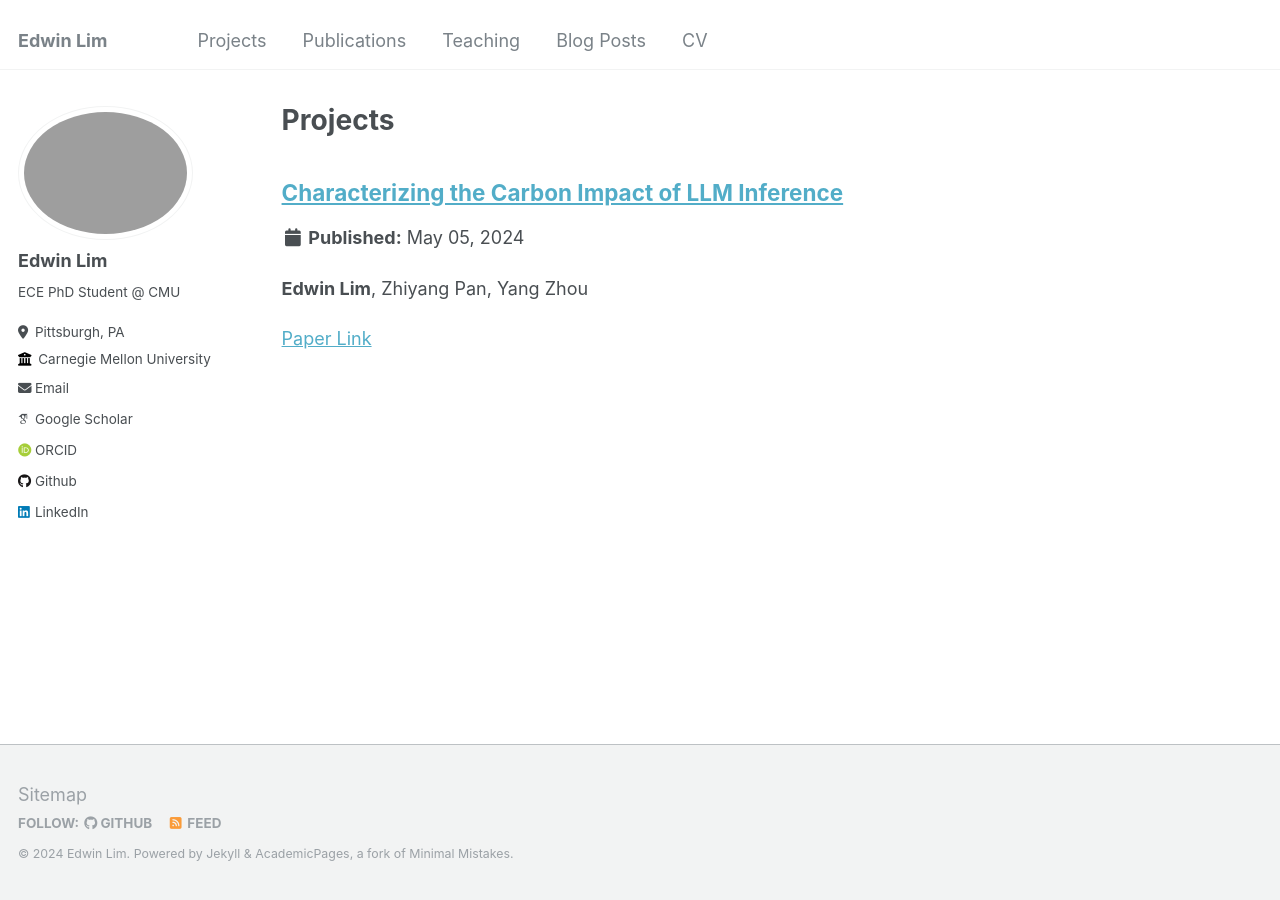
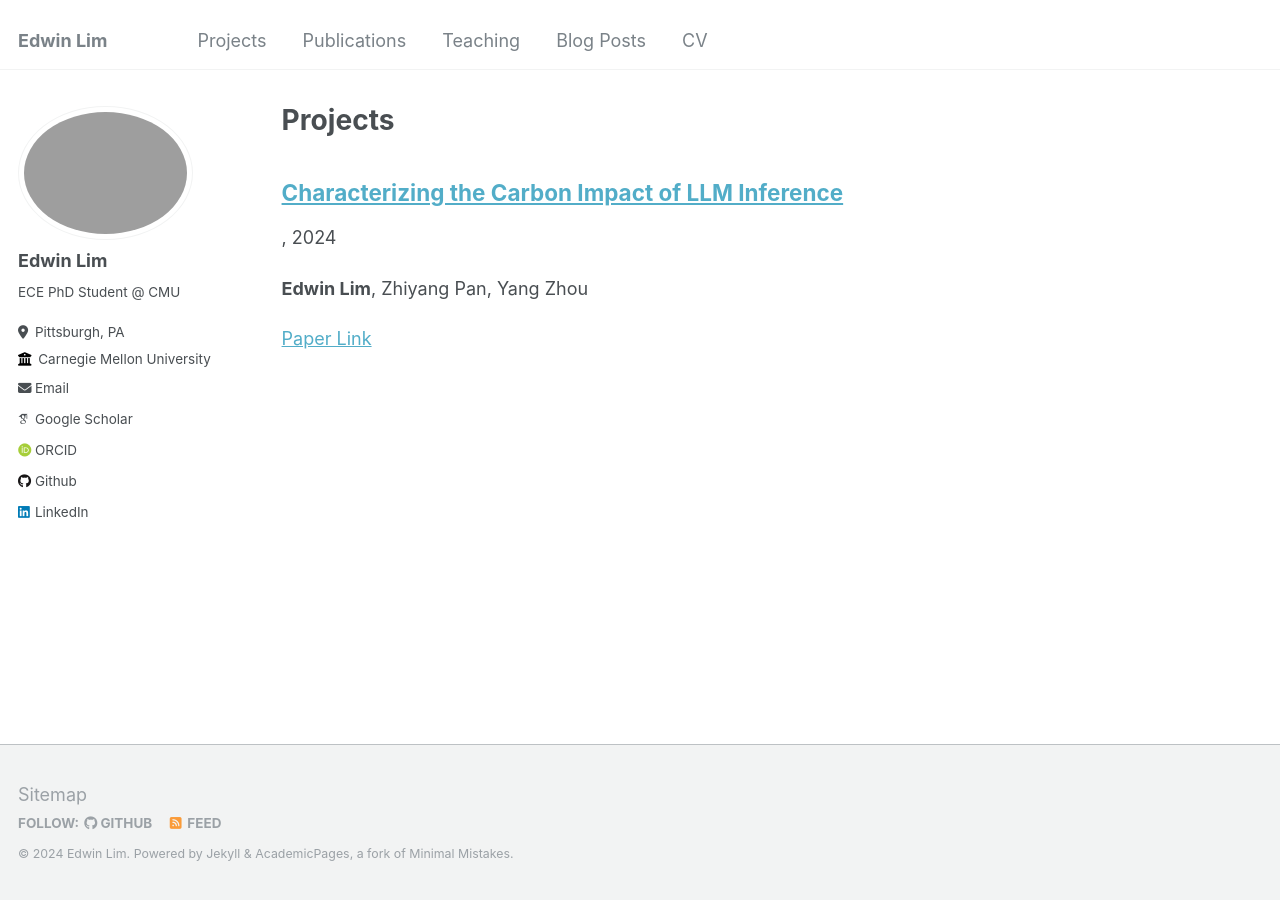
Before and after one commit to edwinlim0919/edwinlim0919.github.io, a Jekyll site: the page built from _pages/projects.md, in a window 1280 px wide. Built offline with Jekyll 4.4.1, drawn with Linux system fonts in a browser that asks for light colours; some web fonts are replaced.

Commit message:
updated CV with professional service and also tweaked projects page lay out

```diff
--- a/_includes/archive-single-project.html
+++ b/_includes/archive-single-project.html
@@ -34,7 +34,11 @@
       <p class="page__meta"><i class="fa fa-clock-o" aria-hidden="true"></i> {% include read-time.html %}</p>
     {% endif %}
 
-    {% if post.date %}
+    {% if post.collection == 'teaching' %}
+      <p> {{ post.type }}, <i>{{ post.venue }}</i>, {{ post.date | default: "1900-01-01" | date: "%Y" }} </p>
+    {% elsif post.collection == 'projects' %}
+      <p> <i>{{ post.venue }}</i>, {{ post.date | default: "1900-01-01" | date: "%Y" }} </p>
+    {% elsif post.date %}
       <p class="page__date"><strong><i class="fa fa-fw fa-calendar" aria-hidden="true"></i> {{ site.data.ui-text[site.locale].date_label | default: "Published:" }}</strong> <time datetime="{{ post.date | default: "1900-01-01" | date_to_xmlschema }}">{{ post.date | default: "1900-01-01" | date: "%B %d, %Y" }}</time></p>
     {% endif %}
 
```
Also changed, not shown: 1 other file.
